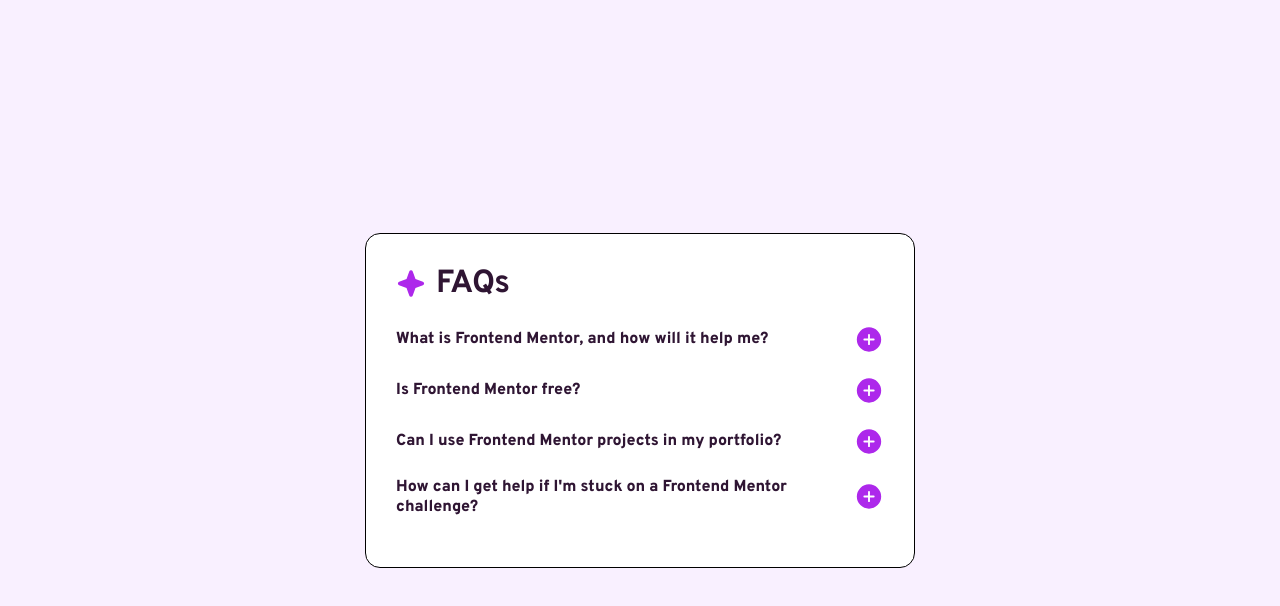
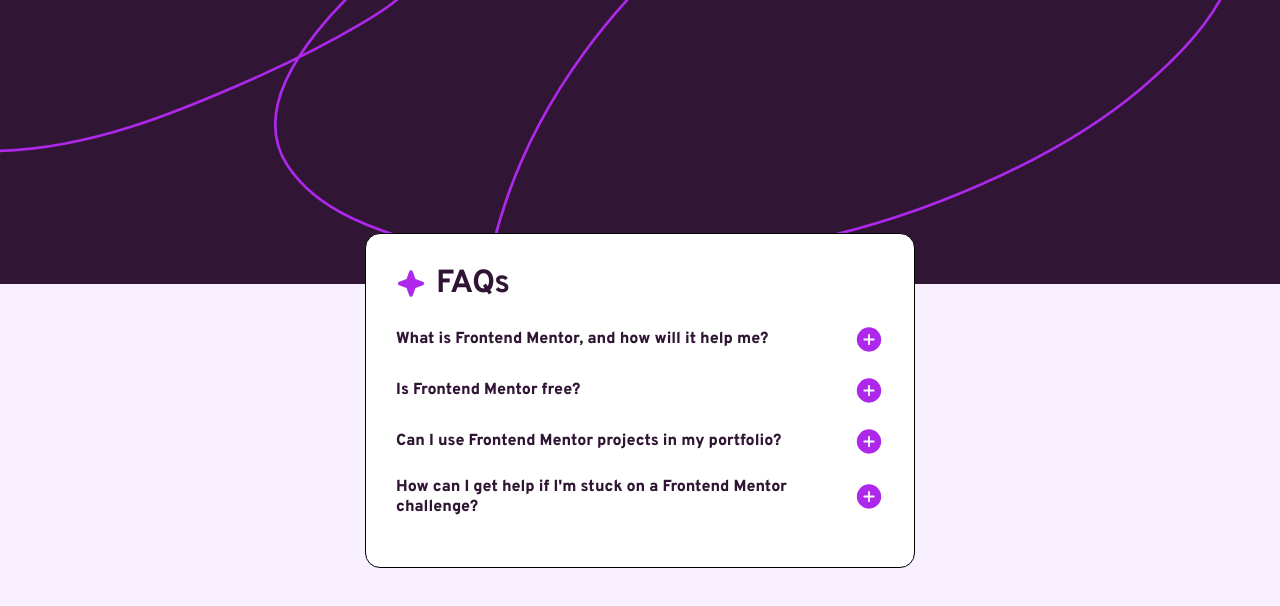
Before and after one commit to PxMach/Frontend-Mentor-FAQ-accordion, a plain HTML site: page index.html in a window 1280 px wide. Drawn offline with Linux system fonts and the light colour scheme.

Commit message:
Ajout d'une image de fond dans le fichier CSS avec des propriétés de répétition et de taille pour améliorer l'esthétique de la page.

```diff
--- a/src/style.css
+++ b/src/style.css
@@ -15,6 +15,9 @@ body {
    align-items: center;
    min-height: 100vh;
    background-color: hsl(275, 100%, 97%);
+   background-image: url("/assets/images/background-pattern-desktop.svg");
+   background-repeat: no-repeat;
+   background-size: 100%;
 }
 .container {
    border: 1px solid black;
```
